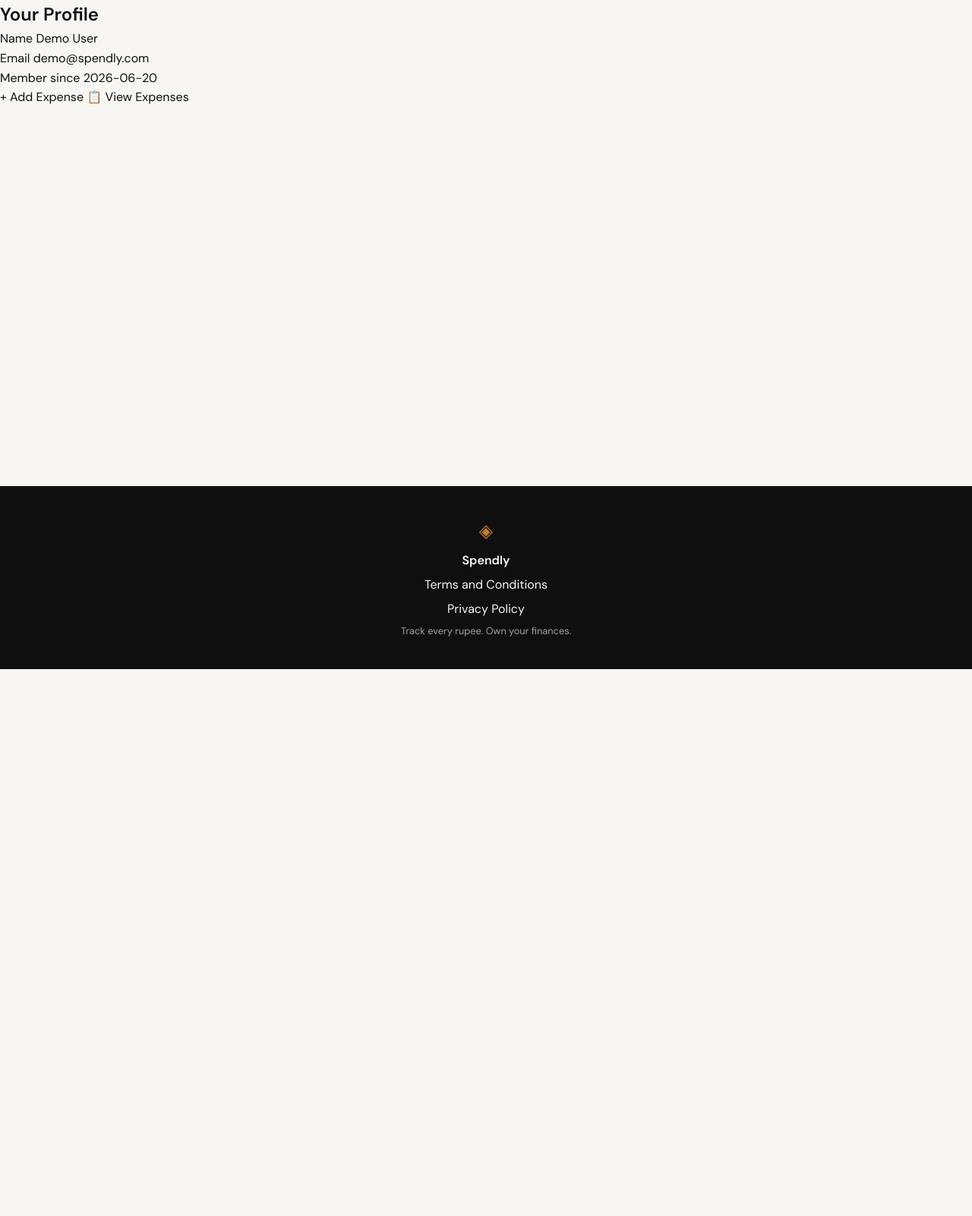
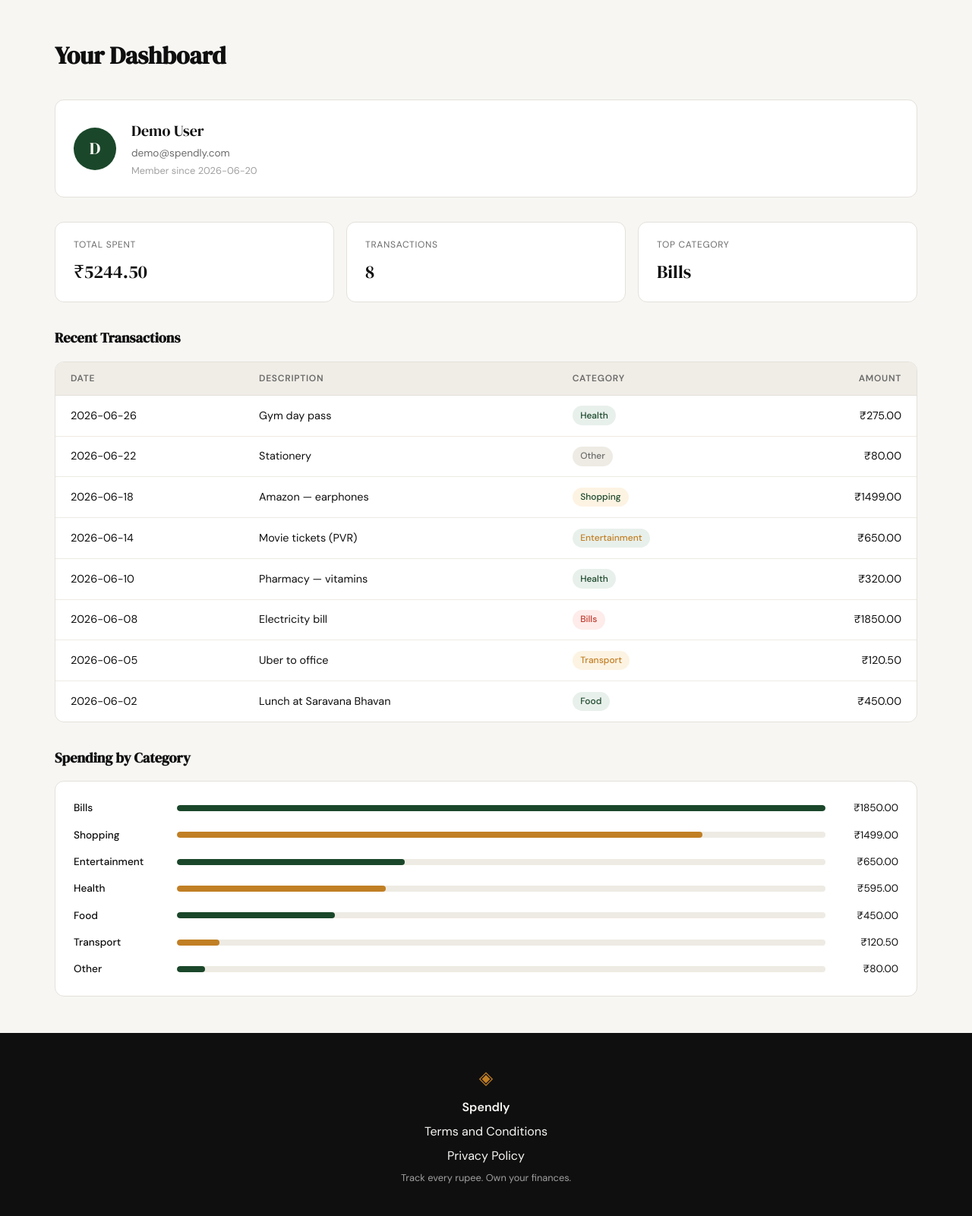
Before and after one commit to Anshul20052000/spendly-claude, a Flask app: page /profile in a window 1280 px wide. Shown: the part 61-1662 px from the top of the page at 76% size. Before the commit the page ends 942 px from the top, so only its background shows below. Run offline with Flask 3, Linux system fonts and the light colour scheme; the visitor is signed in with stand-in values (Sample User, id 1); data comes from the database, SQL or seed files in the repository.

Commit message:
Added a Profile Page

```diff
--- a/app.py
+++ b/app.py
@@ -1,7 +1,11 @@
 from flask import Flask, render_template, request, redirect, url_for, flash, session
 import os
 
-from database.db import get_db, init_db, seed_db, create_user, get_user_by_email, get_user_by_id
+from database.db import (
+    get_db, init_db, seed_db, create_user,
+    get_user_by_email, get_user_by_id,
+    get_expenses_by_user, get_expense_summary, get_category_breakdown,
+)
 from werkzeug.security import generate_password_hash, check_password_hash
 
 app = Flask(__name__)
@@ -123,7 +127,18 @@
     if user is None:
         session.clear()
         return redirect(url_for("login"))
-    return render_template("profile.html", user=user)
+
+    expenses = get_expenses_by_user(user["id"])
+    summary = get_expense_summary(user["id"])
+    categories = get_category_breakdown(user["id"])
+
+    return render_template(
+        "profile.html",
+        user=user,
+        expenses=expenses,
+        summary=summary,
+        categories=categories,
+    )
 
 
 @app.route("/expenses/add")
--- a/database/db.py
+++ b/database/db.py
@@ -144,3 +144,50 @@
         ).fetchone()
     finally:
         conn.close()
+
+
+def get_expenses_by_user(user_id):
+    """Return up to 10 most recent expenses for a user, newest first."""
+    conn = get_db()
+    try:
+        rows = conn.execute(
+            "SELECT id, amount, category, date, description "
+            "FROM expenses WHERE user_id = ? ORDER BY date DESC LIMIT 10",
+            (user_id,),
+        ).fetchall()
+        return rows
+    finally:
+        conn.close()
+
+
+def get_expense_summary(user_id):
+    """Return aggregate stats: tx_count, total_spent, top_category."""
+    conn = get_db()
+    try:
+        row = conn.execute(
+            "SELECT COUNT(*) AS tx_count, "
+            "       COALESCE(SUM(amount), 0) AS total_spent, "
+            "       (SELECT category FROM expenses "
+            "        WHERE user_id = ? "
+            "        GROUP BY category ORDER BY SUM(amount) DESC LIMIT 1) AS top_category "
+            "FROM expenses WHERE user_id = ?",
+            (user_id, user_id),
+        ).fetchone()
+        return row
+    finally:
+        conn.close()
+
+
+def get_category_breakdown(user_id):
+    """Return per-category totals ordered by amount descending."""
+    conn = get_db()
+    try:
+        rows = conn.execute(
+            "SELECT category, SUM(amount) AS total "
+            "FROM expenses WHERE user_id = ? "
+            "GROUP BY category ORDER BY total DESC",
+            (user_id,),
+        ).fetchall()
+        return rows
+    finally:
+        conn.close()
--- /dev/null
+++ b/static/css/profile.css
@@ -0,0 +1,279 @@
+/* ------------------------------------------------------------------ */
+/* Profile dashboard                                                  */
+/* ------------------------------------------------------------------ */
+
+/* ---- Layout ---- */
+.profile-page {
+    max-width: var(--max-width);
+    margin: 0 auto;
+    padding: 3rem 2rem;
+}
+
+.profile-page h1 {
+    font-family: var(--font-display);
+    font-size: 2rem;
+    margin-bottom: 2rem;
+}
+
+/* ---- User info card ---- */
+.profile-user-card {
+    display: flex;
+    align-items: center;
+    gap: 1.25rem;
+    background: var(--paper-card);
+    border: 1px solid var(--border);
+    border-radius: var(--radius-md);
+    padding: 1.5rem;
+    margin-bottom: 2rem;
+}
+
+.profile-avatar {
+    width: 56px;
+    height: 56px;
+    border-radius: 50%;
+    background: var(--accent);
+    color: var(--paper);
+    display: flex;
+    align-items: center;
+    justify-content: center;
+    font-family: var(--font-display);
+    font-size: 1.4rem;
+    flex-shrink: 0;
+}
+
+.profile-user-meta {
+    display: flex;
+    flex-direction: column;
+    gap: 0.15rem;
+}
+
+.profile-user-name {
+    font-family: var(--font-display);
+    font-size: 1.25rem;
+}
+
+.profile-user-email {
+    font-size: 0.85rem;
+    color: var(--ink-muted);
+}
+
+.profile-user-since {
+    font-size: 0.8rem;
+    color: var(--ink-faint);
+}
+
+/* ---- Summary stats row ---- */
+.profile-stats {
+    display: grid;
+    grid-template-columns: repeat(3, 1fr);
+    gap: 1rem;
+    margin-bottom: 2rem;
+}
+
+.profile-stat {
+    background: var(--paper-card);
+    border: 1px solid var(--border);
+    border-radius: var(--radius-md);
+    padding: 1.25rem 1.5rem;
+}
+
+.profile-stat-label {
+    font-size: 0.75rem;
+    text-transform: uppercase;
+    letter-spacing: 0.06em;
+    color: var(--ink-muted);
+    margin-bottom: 0.4rem;
+}
+
+.profile-stat-value {
+    font-family: var(--font-display);
+    font-size: 1.5rem;
+    color: var(--ink);
+}
+
+/* ---- Section titles ---- */
+.profile-section-title {
+    font-family: var(--font-display);
+    font-size: 1.15rem;
+    margin-bottom: 1rem;
+}
+
+/* ---- Transaction table ---- */
+.profile-table-wrap {
+    background: var(--paper-card);
+    border: 1px solid var(--border);
+    border-radius: var(--radius-md);
+    overflow: hidden;
+    margin-bottom: 2rem;
+}
+
+.profile-table {
+    width: 100%;
+    border-collapse: collapse;
+}
+
+.profile-table th {
+    text-align: left;
+    font-size: 0.75rem;
+    text-transform: uppercase;
+    letter-spacing: 0.06em;
+    color: var(--ink-muted);
+    padding: 0.75rem 1.25rem;
+    border-bottom: 1px solid var(--border);
+    background: var(--paper-warm);
+}
+
+.profile-table td {
+    padding: 0.85rem 1.25rem;
+    border-bottom: 1px solid var(--border-soft);
+    font-size: 0.9rem;
+}
+
+.profile-table tr:last-child td {
+    border-bottom: none;
+}
+
+.profile-table tr:hover td {
+    background: var(--paper-warm);
+}
+
+.profile-table .col-amount {
+    text-align: right;
+    font-variant-numeric: tabular-nums;
+}
+
+/* ---- Category badges ---- */
+.profile-badge {
+    display: inline-block;
+    padding: 0.2rem 0.65rem;
+    border-radius: 999px;
+    font-size: 0.75rem;
+    font-weight: 500;
+}
+
+.profile-badge--food {
+    background: var(--accent-light);
+    color: var(--accent);
+}
+
+.profile-badge--transport {
+    background: var(--accent-2-light);
+    color: var(--accent-2);
+}
+
+.profile-badge--bills {
+    background: var(--danger-light);
+    color: var(--danger);
+}
+
+.profile-badge--health {
+    background: var(--accent-light);
+    color: var(--accent);
+}
+
+.profile-badge--entertainment {
+    background: var(--accent-light);
+    color: var(--accent-2);
+}
+
+.profile-badge--shopping {
+    background: var(--accent-2-light);
+    color: var(--accent);
+}
+
+.profile-badge--other {
+    background: var(--border-soft);
+    color: var(--ink-muted);
+}
+
+/* ---- Category breakdown ---- */
+.profile-breakdown {
+    background: var(--paper-card);
+    border: 1px solid var(--border);
+    border-radius: var(--radius-md);
+    padding: 1.5rem;
+}
+
+.profile-cat-row {
+    display: grid;
+    grid-template-columns: 120px 1fr 80px;
+    align-items: center;
+    gap: 1rem;
+    margin-bottom: 0.85rem;
+}
+
+.profile-cat-row:last-child {
+    margin-bottom: 0;
+}
+
+.profile-cat-name {
+    font-size: 0.85rem;
+    font-weight: 500;
+}
+
+.profile-cat-bar-track {
+    height: 8px;
+    background: var(--border-soft);
+    border-radius: 999px;
+    overflow: hidden;
+}
+
+.profile-cat-bar {
+    height: 100%;
+    background: var(--accent);
+    border-radius: 999px;
+}
+
+.profile-cat-bar--alt {
+    background: var(--accent-2);
+}
+
+.profile-cat-total {
+    text-align: right;
+    font-size: 0.85rem;
+    font-variant-numeric: tabular-nums;
+}
+
+/* ---- Empty state ---- */
+.profile-empty {
+    text-align: center;
+    padding: 3rem 1rem;
+    color: var(--ink-muted);
+    font-size: 0.9rem;
+    background: var(--paper-card);
+    border: 1px solid var(--border);
+    border-radius: var(--radius-md);
+    margin-bottom: 2rem;
+}
+
+.profile-empty a {
+    color: var(--accent);
+    font-weight: 500;
+}
+
+/* ---- Responsive ---- */
+@media (max-width: 768px) {
+    .profile-page {
+        padding: 1.5rem 1rem;
+    }
+
+    .profile-stats {
+        grid-template-columns: 1fr;
+    }
+
+    .profile-user-card {
+        flex-direction: column;
+        text-align: center;
+    }
+
+    .profile-table th,
+    .profile-table td {
+        padding: 0.65rem 0.75rem;
+        font-size: 0.8rem;
+    }
+
+    .profile-cat-row {
+        grid-template-columns: 90px 1fr 60px;
+        gap: 0.5rem;
+    }
+}
--- a/templates/profile.html
+++ b/templates/profile.html
@@ -2,38 +2,94 @@
 
 {% block title %}Profile — Spendly{% endblock %}
 
+{% block head %}
+<link rel="stylesheet" href="{{ url_for('static', filename='css/profile.css') }}">
+{% endblock %}
+
 {% block content %}
-<section class="profile-section">
-    <div class="profile-container">
-        <div class="profile-header">
-            <h1 class="profile-title">Your Profile</h1>
-        </div>
+<div class="profile-page">
 
-        <div class="profile-card">
-            <div class="profile-field">
-                <label>Name</label>
-                <span>{{ user.name }}</span>
-            </div>
-            <div class="profile-field">
-                <label>Email</label>
-                <span>{{ user.email }}</span>
-            </div>
-            <div class="profile-field">
-                <label>Member since</label>
-                <span>{{ user.created_at[:10] }}</span>
-            </div>
-        </div>
+    <h1>Your Dashboard</h1>
 
-        <div class="profile-actions">
-            <a href="{{ url_for('add_expense') }}" class="action-card">
-                <span class="action-icon">+</span>
-                <span>Add Expense</span>
-            </a>
-            <a href="#" class="action-card">
-                <span class="action-icon">📋</span>
-                <span>View Expenses</span>
-            </a>
+    <!-- User info card -->
+    <div class="profile-user-card">
+        <div class="profile-avatar">{{ user.name[0]|upper }}</div>
+        <div class="profile-user-meta">
+            <span class="profile-user-name">{{ user.name }}</span>
+            <span class="profile-user-email">{{ user.email }}</span>
+            <span class="profile-user-since">Member since {{ user.created_at[:10] }}</span>
         </div>
     </div>
-</section>
+
+    <!-- Summary stats row -->
+    <div class="profile-stats">
+        <div class="profile-stat">
+            <div class="profile-stat-label">Total Spent</div>
+            <div class="profile-stat-value">₹{{ "%.2f"|format(summary.total_spent) }}</div>
+        </div>
+        <div class="profile-stat">
+            <div class="profile-stat-label">Transactions</div>
+            <div class="profile-stat-value">{{ summary.tx_count }}</div>
+        </div>
+        <div class="profile-stat">
+            <div class="profile-stat-label">Top Category</div>
+            <div class="profile-stat-value">{{ summary.top_category or "—" }}</div>
+        </div>
+    </div>
+
+    <!-- Transaction history -->
+    <h2 class="profile-section-title">Recent Transactions</h2>
+    {% if expenses %}
+    <div class="profile-table-wrap">
+        <table class="profile-table">
+            <thead>
+                <tr>
+                    <th>Date</th>
+                    <th>Description</th>
+                    <th>Category</th>
+                    <th class="col-amount">Amount</th>
+                </tr>
+            </thead>
+            <tbody>
+            {% for tx in expenses %}
+                <tr>
+                    <td>{{ tx.date }}</td>
+                    <td>{{ tx.description }}</td>
+                    <td>
+                        <span class="profile-badge profile-badge--{{ tx.category|lower }}">
+                            {{ tx.category }}
+                        </span>
+                    </td>
+                    <td class="col-amount">₹{{ "%.2f"|format(tx.amount) }}</td>
+                </tr>
+            {% endfor %}
+            </tbody>
+        </table>
+    </div>
+    {% else %}
+    <div class="profile-empty">
+        No expenses yet. <a href="{{ url_for('add_expense') }}">Add your first expense</a>.
+    </div>
+    {% endif %}
+
+    <!-- Category breakdown -->
+    {% if categories %}
+    {% set max_total = categories[0].total %}
+    <h2 class="profile-section-title">Spending by Category</h2>
+    <div class="profile-breakdown">
+        {% for cat in categories %}
+        <div class="profile-cat-row">
+            <span class="profile-cat-name">{{ cat.category }}</span>
+            <div class="profile-cat-bar-track">
+                <div class="profile-cat-bar {% if loop.index is even %}profile-cat-bar--alt{% endif %}"
+                     style="width: {{ (cat.total / max_total * 100) if max_total else 0 }}%;">
+                </div>
+            </div>
+            <span class="profile-cat-total">₹{{ "%.2f"|format(cat.total) }}</span>
+        </div>
+        {% endfor %}
+    </div>
+    {% endif %}
+
+</div>
 {% endblock %}
```
Also changed, not shown: .claude/skills/frontend-design/SKILL.md (added), .claude/specs/05-profile-page-design.md (added).
